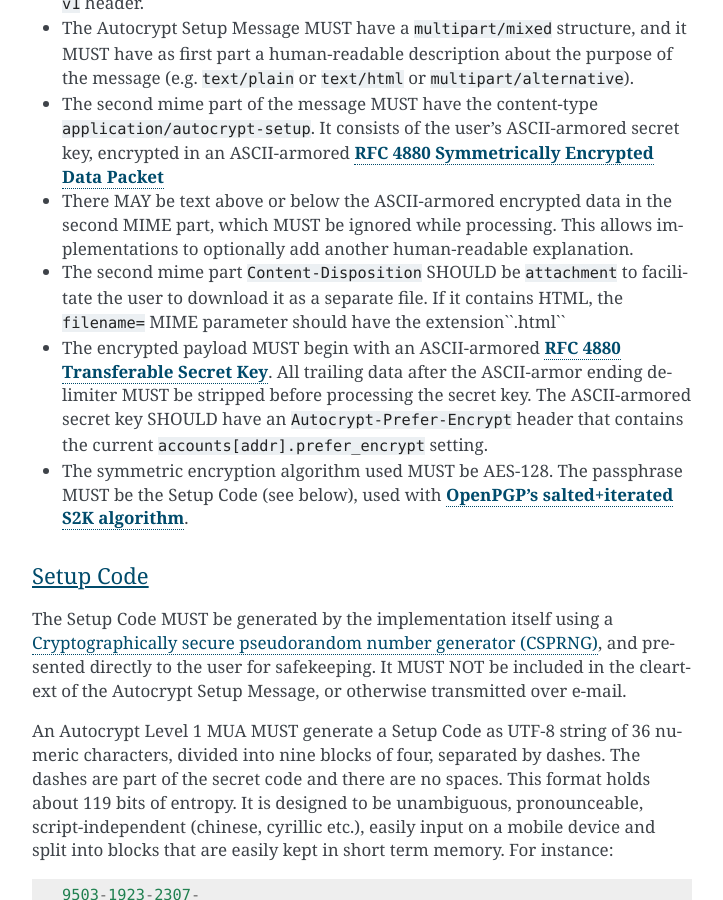
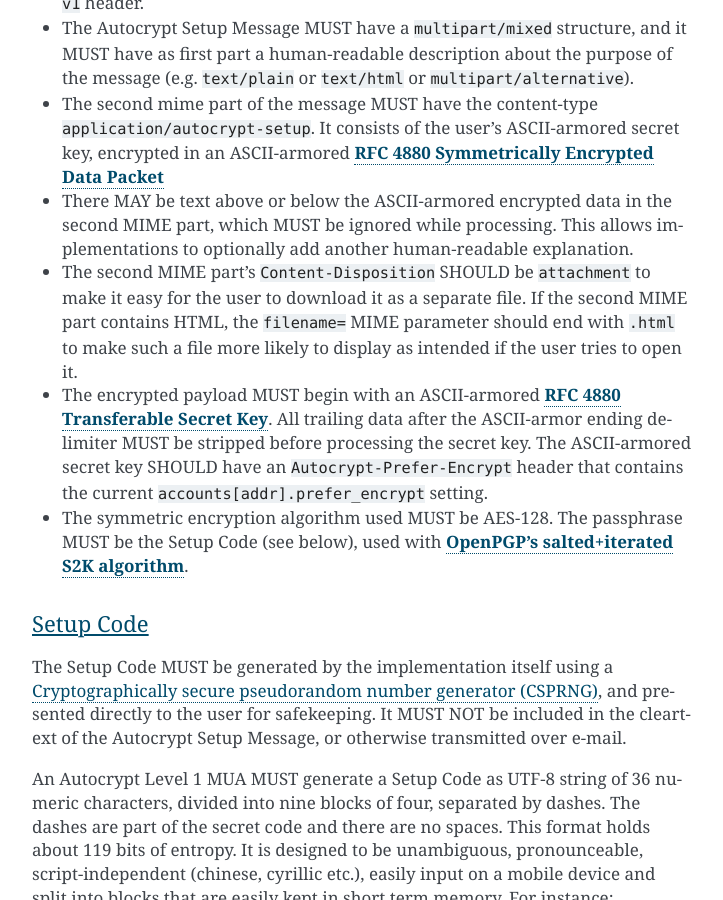
Before and after one commit to autocrypt/autocrypt, a Sphinx documentation site: the page built from doc/level1.rst, in a window 1280 px wide and 900 px high, scrolled down 17028 px. Shown: the whole window, without its empty margins (388-1111 px from the left). Built offline with Sphinx 7.4.7, drawn with Linux system fonts in a browser that asks for light colours.

Commit message:
setup message: clarify content-disposition and structure further.
This change provides a native en_US cleanup on the text, simplifies
the language somewhat, and justifies the .html extension.

```diff
--- a/doc/level1.rst
+++ b/doc/level1.rst
@@ -843,9 +843,12 @@ both programmatically and manually.
   allows implementations to optionally add another human-readable
   explanation.
 
-- The second mime part ``Content-Disposition`` SHOULD be ``attachment``
-  to facilitate the user to download it as a separate file. If it contains
-  HTML, the ``filename=`` MIME parameter should have the extension``.html``
+- The second MIME part's ``Content-Disposition`` SHOULD be
+  ``attachment`` to make it easy for the user to download it as a
+  separate file. If the second MIME part contains HTML, the
+  ``filename=`` MIME parameter should end with ``.html`` to make such
+  a file more likely to display as intended if the user tries to open
+  it.
 
 - The encrypted payload MUST begin with an ASCII-armored :rfc:`RFC
   4880 Transferable Secret Key<4880#section-11.2>`. All trailing data
```
